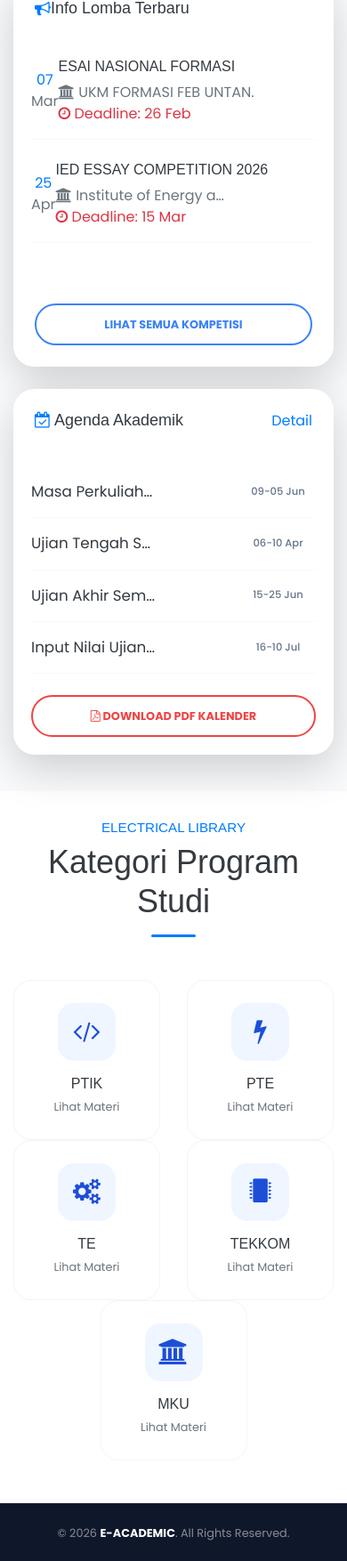
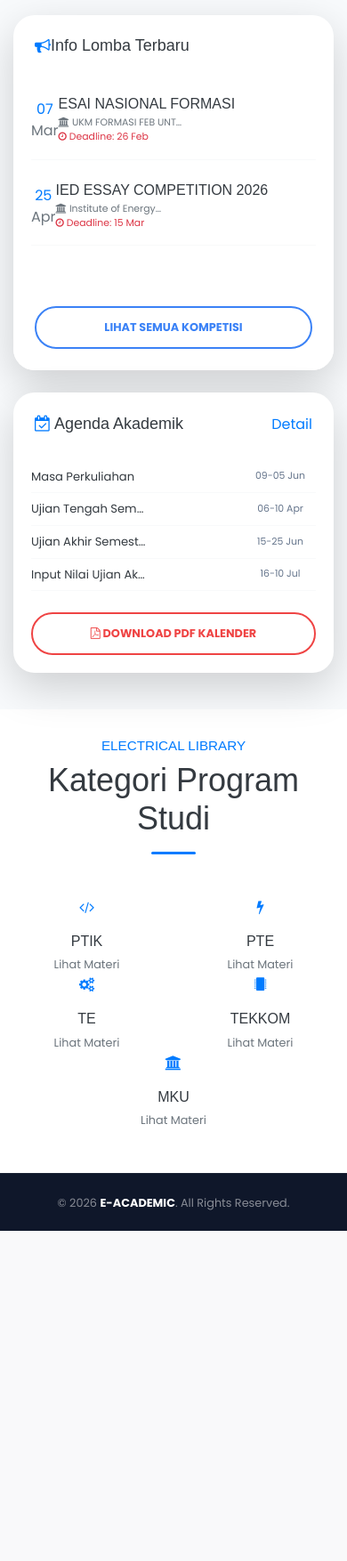
Before and after one commit to arinaazkaa/e_academic, a Django app: page / in a window 390 px wide. Shown: the part 380-2134 px from the top of the page at 89% size. After the commit the page ends 1763 px from the top, so only its background shows below. Run offline with Django 5.2, Linux system fonts and the light colour scheme; data comes from the database, SQL or seed files in the repository; some libraries are stand-ins or nearby versions.

Commit message:
Update tampilan responsif

```diff
--- a/materi/templates/materi/home.html
+++ b/materi/templates/materi/home.html
@@ -47,17 +47,17 @@
                                 <span class="d-block text-muted month-text">{{ lomba.tanggal_pelaksanaan|date:"M" }}</span>
                             </div>
                             <div class="flex-grow-1">
-                                <h6 class="fw-bold mb-2 item-title">
+                                <h6 class="fw-bold mb-1 item-title">
                                     <a href="{% url 'detail_lomba' lomba.id %}" class="text-dark text-decoration-none title-hover-blue">
                                         {{ lomba.judul }}
                                     </a>
                                 </h6>
-                                <div class="d-flex flex-column flex-md-row justify-content-between align-items-start align-items-md-center mt-2 gap-2">
-                                    <div class="organizer-text text-muted smaller-text">
-                                        <i class="fa fa-university me-2 text-primary-light"></i> {{ lomba.penyelenggara|truncatechars:22 }}
+                                <div class="d-flex flex-column flex-md-row justify-content-between align-items-start align-items-md-center mt-1 gap-2">
+                                    <div class="organizer-text text-muted detail-text-size">
+                                        <i class="fa fa-university me-1 text-primary-light"></i> {{ lomba.penyelenggara|truncatechars:20 }}
                                     </div>
-                                    <div class="deadline-text-clean smaller-text text-danger fw-bold">
-                                        <i class="fa fa-clock-o me-2"></i> Deadline: {{ lomba.tanggal_deadline|date:"d M" }}
+                                    <div class="deadline-text-clean detail-text-size text-danger fw-bold">
+                                        <i class="fa fa-clock-o me-1"></i> Deadline: {{ lomba.tanggal_deadline|date:"d M" }}
                                     </div>
                                 </div>
                             </div>
@@ -82,14 +82,15 @@
                         </h5>
                         <a href="{% url 'kalender' %}" class="btn-detail-link-top text-decoration-none">Detail</a>
                     </div>
-                    <div class="card-body p-4 pt-0"> <div class="agenda-list-minimal" style="margin-top: -5px;">
+                    <div class="card-body p-4 pt-0">
+                        <div class="agenda-list-minimal" style="margin-top: -15px;">
                             {% for agenda in agenda_list %}
-                            <div class="agenda-row-modern d-flex justify-content-between align-items-center py-3 border-bottom border-light last-no-border">
+                            <div class="agenda-row-modern d-flex justify-content-between align-items-center py-2 border-bottom border-light last-no-border">
                                 <div class="d-flex align-items-center me-3">
                                     <div class="status-dot-modern dot-{{ agenda.warna }} me-3"></div>
-                                    <span class="text-dark fw-bold agenda-font-main text-truncate" style="max-width: 140px;">{{ agenda.kegiatan }}</span>
+                                    <span class="text-dark fw-semibold agenda-font-main text-truncate" style="max-width: 130px;">{{ agenda.kegiatan }}</span>
                                 </div>
-                                <span class="badge-date-clean flex-shrink-0 text-center agenda-font-date" style="min-width: 85px;">
+                                <span class="badge-date-clean flex-shrink-0 text-center agenda-font-date" style="min-width: 80px;">
                                     {% if agenda.tanggal_selesai %}
                                         {{ agenda.tanggal_mulai|date:"d" }}-{{ agenda.tanggal_selesai|date:"d M" }}
                                     {% else %}
@@ -144,21 +145,19 @@
     @import url('https://fonts.googleapis.com/css2?family=Montserrat:wght@800;900&family=Inter:wght@400;600;700&display=swap');
     body { font-family: 'Inter', sans-serif; overflow-x: hidden; }
 
-    /* --- NAVBAR RESPONSIVE OVERRIDES --- */
+    /* --- NAVBAR RESPONSIVE OVERRIDES (DIPERKECIL LAGI) --- */
     @media (max-width: 768px) {
-        /* Memaksa elemen navbar lebih kecil agar muat satu baris */
-        .navbar { padding: 8px 10px !important; }
-        .navbar-brand { font-size: 0.75rem !important; letter-spacing: 0.5px !important; margin-right: 5px !important; }
-        .nav-link { font-size: 0.6rem !important; padding: 4px 5px !important; }
-        .btn-pendataan { font-size: 0.58rem !important; padding: 3px 8px !important; border-radius: 50px !important; }
-        .navbar-toggler { transform: scale(0.6); margin-right: -10px; }
+        .navbar { padding: 5px 10px !important; }
+        .navbar-brand { font-size: 0.7rem !important; letter-spacing: 0px !important; margin-right: 2px !important; }
+        .nav-link { font-size: 0.58rem !important; padding: 3px 4px !important; }
+        .btn-pendataan { font-size: 0.55rem !important; padding: 2px 6px !important; border-radius: 30px !important; }
+        .navbar-toggler { transform: scale(0.55); margin-right: -12px; }
     }
 
-    /* --- HERO & BACKGROUND --- */
-    .hero-modern { height: 80vh; min-height: 600px; position: relative; display: flex; align-items: center; justify-content: center; margin-top: -85px; overflow: hidden; }
+    /* --- HERO & BACKGROUND (TINGGI DITAMBAH SEDIKIT) --- */
+    .hero-modern { height: 85vh; min-height: 620px; position: relative; display: flex; align-items: center; justify-content: center; margin-top: -85px; overflow: hidden; }
     .hero-slider { position: absolute; top: 0; left: 0; width: 100%; height: 100%; z-index: 0; background: #000; }
 
-    /* Animasi blinking smooth untuk 3 gambar */
     .slide { position: absolute; width: 100%; height: 100%; background-size: cover; background-position: center; opacity: 0; filter: brightness(0.5); animation: smoothSlideshow 15s infinite linear; }
 
     @keyframes smoothSlideshow {
@@ -174,16 +173,19 @@
 
     .hero-overlay-refined { position: absolute; width: 100%; height: 100%; background: linear-gradient(to bottom, rgba(15,23,42,0.2) 0%, rgba(15,23,42,0.8) 100%); z-index: 4; pointer-events: none; }
 
-    /* Jarak Judul E-ACADEMIC diperjauh dari navbar */
-    .hero-content { position: relative; z-index: 5; padding-top: 200px; }
+    /* Jarak Judul tetap terjaga dari Navbar */
+    .hero-content { position: relative; z-index: 5; padding-top: 220px; }
 
-    /* --- AGENDA & FONTS --- */
-    .agenda-font-main { font-size: 1.05rem !important; } /* Lebih besar */
-    .agenda-font-date { font-size: 0.72rem !important; font-weight: 500; color: #64748b; } /* Lebih kecil & selaras */
+    /* --- INFO LOMBA TEXT SIZE --- */
+    .detail-text-size { font-size: 0.68rem !important; }
 
-    /* --- TYPOGRAPHY --- */
-    .hero-brand-title { font-family: 'Montserrat', sans-serif; font-weight: 900; font-size: 4.8rem; letter-spacing: 12px; color: #ffffff; text-shadow: 0 10px 30px rgba(0,0,0,0.5); }
-    .hero-description { font-size: 1rem; color: rgba(255,255,255,0.7); max-width: 600px; margin-bottom: 2rem; }
+    /* --- AGENDA FONTS --- */
+    .agenda-font-main { font-size: 0.95rem !important; }
+    .agenda-font-date { font-size: 0.68rem !important; color: #64748b; }
+
+    /* --- TYPOGRAPHY (DIPERKECIL SEDIKIT) --- */
+    .hero-brand-title { font-family: 'Montserrat', sans-serif; font-weight: 900; font-size: 4.2rem; letter-spacing: 10px; color: #ffffff; text-shadow: 0 10px 30px rgba(0,0,0,0.5); }
+    .hero-description { font-size: 0.95rem; color: rgba(255,255,255,0.7); max-width: 580px; margin-bottom: 2rem; }
 
     /* --- CARDS & BUTTONS --- */
     .card-modern-clean { border-radius: 24px !important; overflow: hidden; }
@@ -192,18 +194,18 @@
     .btn-download-pdf { background: #fff; color: #ef4444; border: 2px solid #ef4444; padding: 12px; font-weight: 700; font-size: 0.8rem; transition: 0.3s; }
     .btn-download-pdf:hover { background: #ef4444; color: #fff; }
 
-    /* --- PRODI CARDS --- */
-    .category-modern-card { padding: 25px 10px; background: #fff; border-radius: 20px; border: 1px solid #f1f5f9; transition: 0.3s; height: 100%; }
-    .icon-box-sharp-color { width: 65px; height: 65px; border-radius: 18px; display: flex; align-items: center; justify-content: center; font-size: 1.8rem; background-color: #eff6ff; color: #1d4ed8; }
-
     /* --- MOBILE REVISIONS (HP) --- */
     @media (max-width: 768px) {
-        .hero-modern { height: 50vh; min-height: 400px; }
-        .hero-brand-title { font-size: 2rem; letter-spacing: 4px; padding: 0 15px; }
-        .hero-content { padding-top: 150px; } /* Jarak navbar ke judul di HP diperjauh */
+        .hero-modern { height: 55vh; min-height: 420px; }
+        .hero-brand-title { font-size: 1.8rem; letter-spacing: 3px; padding: 0 15px; }
+        .hero-description { font-size: 0.8rem; padding: 0 25px; margin-bottom: 1.5rem; }
+        .hero-content { padding-top: 160px; }
+
         .overlap-up { margin-top: -30px; }
         .col-lg-7, .col-lg-5 { margin-bottom: 25px; }
         .card-body { padding: 1.25rem !important; }
+
+        .agenda-font-main { font-size: 0.82rem !important; }
     }
 
     /* Animasi */
```
